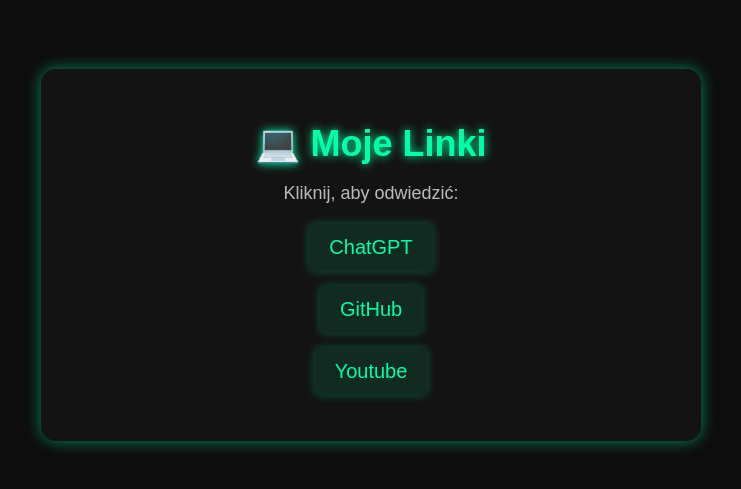
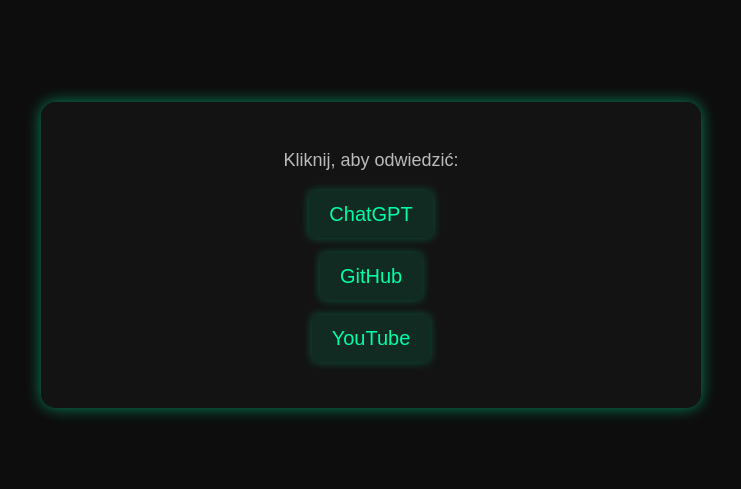
Before and after one commit to DiabeloDev/DiabeloDev, a plain HTML site: page index.html in a window 1280 px wide. Shown: the part 145-634 px from the top of the page, without its empty margins (269-1010 px from the left). Drawn offline with Linux system fonts and the light colour scheme.

Commit message:
Update index.html

```diff
--- a/index.html
+++ b/index.html
@@ -3,7 +3,16 @@
 <head>
     <meta charset="UTF-8">
     <meta name="viewport" content="width=device-width, initial-scale=1.0">
-    <title>Moje Linki</title>
+    <title>Linki</title>
+
+    <!-- Meta tagi dla prywatności -->
+    <meta name="robots" content="noindex, nofollow">
+    <meta name="referrer" content="no-referrer">
+    <meta name="description" content="Strona z anonimowymi linkami">
+
+    <!-- Ikona strony -->
+    <link rel="icon" href="https://www.svgrepo.com/show/13693/anonymous-mask.svg" type="image/png">
+
     <style>
         /* Styl ogólny */
         body {
@@ -76,13 +85,12 @@
 <body>
 
     <div class="container">
-        <h1>💻 Moje Linki</h1>
         <p>Kliknij, aby odwiedzić:</p>
 
         <ul>
             <li><a href="https://chatgpt.com/" target="_blank">ChatGPT</a></li>
             <li><a href="https://github.com/" target="_blank">GitHub</a></li>
-            <li><a herf="https://www.youtube.com/" target="_blank">Youtube</a></li>
+            <li><a href="https://www.youtube.com/" target="_blank">YouTube</a></li>
         </ul>
     </div>
 
```
